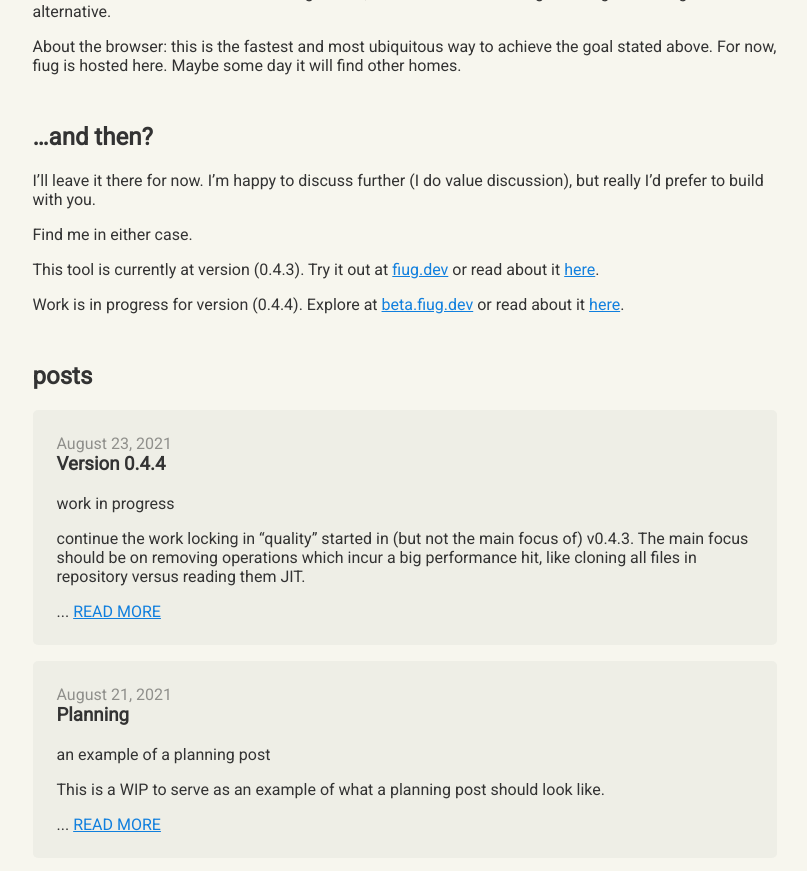
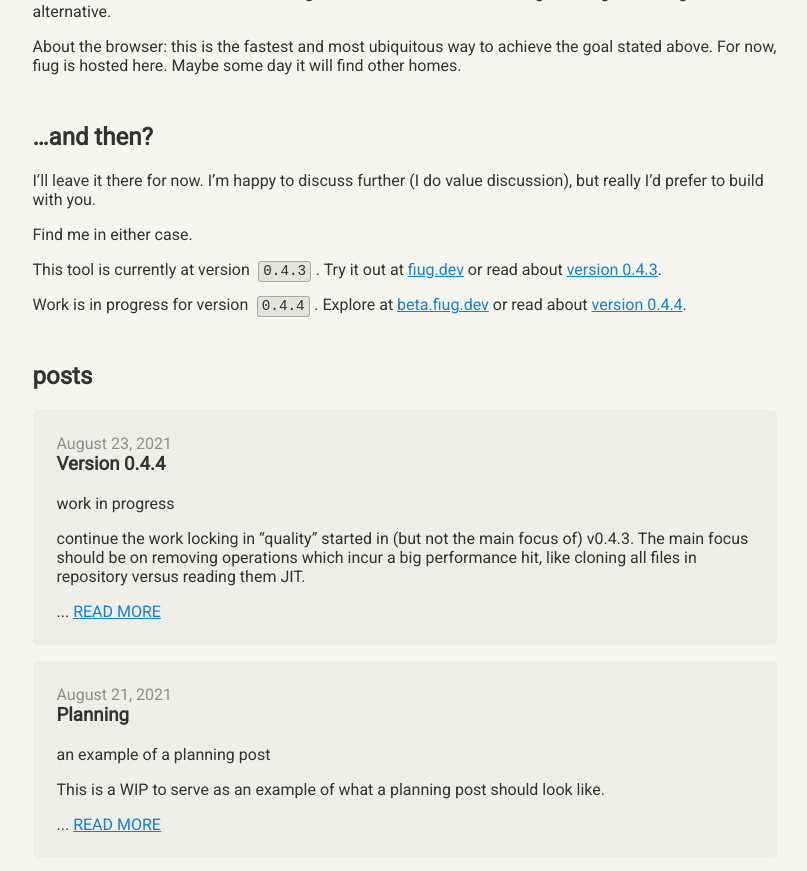
Before and after one commit to fiugd/blog, a Jekyll site: the page built from docs/index.md, in a window 1280 px wide and 900 px high, scrolled down 1286 px. Shown: the top 871 px of the window, without its empty margins (235-1042 px from the left). Built offline with Jekyll 4.4.1, drawn with Linux system fonts in a browser that asks for light colours.

Commit message:
fiug intro, more...

```diff
--- a/docs/_includes/fiug-intro.md
+++ b/docs/_includes/fiug-intro.md
@@ -54,6 +54,6 @@ I'll leave it there for now.  I'm happy to discuss further (I do value discussio
 
 Find me in either case.
 
-This tool is currently at version ({{ site.version.prod }}).  Try it out at [fiug.dev](https://fiug.dev) or read about it <a href="/released/v{{ site.version.prod }}.html">here</a>.
+This tool is currently at version `{{ site.version.prod }}`.  Try it out at [fiug.dev](https://fiug.dev) or read about [version {{ site.version.prod }}]("/released/v{{ site.version.prod }}.html).
 
-Work is in progress for version ({{ site.version.beta }}). Explore at [beta.fiug.dev](https://beta.fiug.dev) or read about it <a href="/present/v{{ site.version.beta }}.html">here</a>.
+Work is in progress for version `{{ site.version.beta }}`. Explore at [beta.fiug.dev](https://beta.fiug.dev) or read about [version {{ site.version.beta }}](/present/v{{ site.version.beta }}.html).
```
